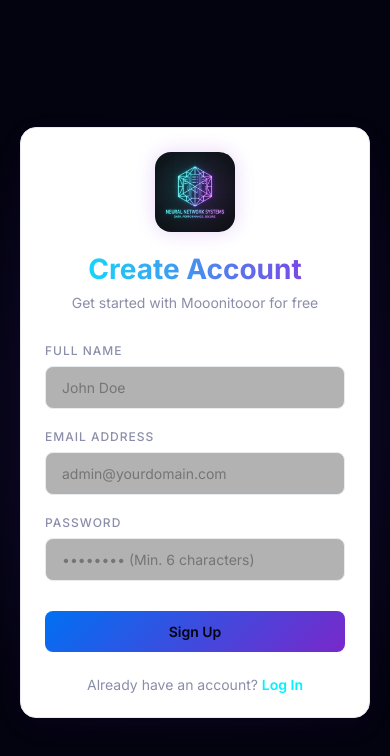
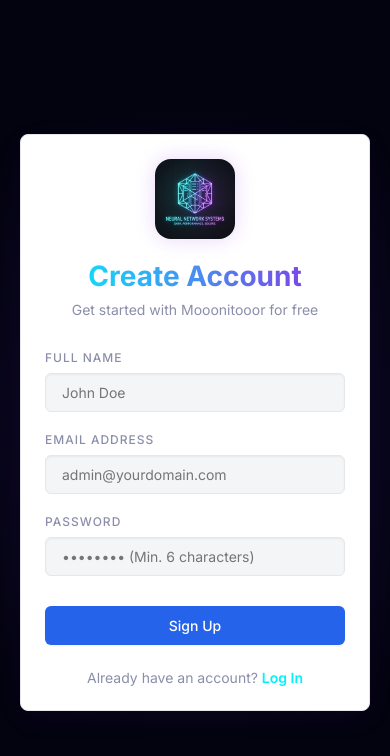
Before and after one commit to Prantho-das/monitor-baba, a Next.js app: page /signup in a window 390 px wide. Shown: the top 756 px of the page. Built offline with nearby package versions, Linux system fonts and the light colour scheme; no server answers.

Commit message:
feat: complete UI redesign, light theme fixes, responsive layout and push notification fix

```diff
--- a/src/app/globals.css
+++ b/src/app/globals.css
@@ -4,55 +4,75 @@
   --font-inter: 'Inter', sans-serif;
 
   /* Light Theme */
-  --bg-main: #f8f9fa;
+  --bg-main: #f4f5f7;
   --bg-sidebar: #ffffff;
   --bg-card: #ffffff;
-  --bg-card-hover: #f1f3f5;
-  --border-glass: #e9ecef;
-  --border-glass-hover: #dee2e6;
+  --bg-card-hover: #f9fafb;
+  --bg-muted: #f3f4f6;
+  --border-glass: #e5e7eb;
+  --border-glass-hover: #d1d5db;
 
-  --accent-cyan: #0070f3;
-  --accent-cyan-rgb: 0, 112, 243;
-  --accent-violet: #7928ca;
-  --accent-violet-rgb: 121, 40, 202;
+  --accent-cyan: #2563eb;
+  --accent-cyan-rgb: 37, 99, 235;
+  --accent-violet: #7c3aed;
+  --accent-violet-rgb: 124, 58, 237;
 
-  --color-online: #00e676;
-  --color-warning: #f5a623;
-  --color-critical: #e00;
+  --color-online: #10b981;
+  --color-warning: #f59e0b;
+  --color-critical: #ef4444;
 
-  --text-primary: #11181c;
-  --text-secondary: #687076;
-  --text-muted: #889096;
+  --text-primary: #111827;
+  --text-secondary: #4b5563;
+  --text-muted: #9ca3af;
+  --text-btn: #ffffff;
 
-  --glow-cyan: 0 4px 14px 0 rgba(0, 118, 255, 0.15);
-  --glow-violet: 0 4px 14px 0 rgba(121, 40, 202, 0.15);
-  --glow-critical: 0 4px 14px 0 rgba(224, 0, 0, 0.15);
+  --shadow-sm: 0 1px 2px 0 rgba(0, 0, 0, 0.05);
+  --shadow-md: 0 4px 6px -1px rgba(0, 0, 0, 0.1), 0 2px 4px -1px rgba(0, 0, 0, 0.06);
+  --shadow-hover: 0 10px 15px -3px rgba(0, 0, 0, 0.1), 0 4px 6px -2px rgba(0, 0, 0, 0.05);
+
+  /* Terminal Colors */
+  --bg-terminal: #1e1e1e;
+  --bg-terminal-header: #2d2d2d;
+  --text-terminal-success: #10b981;
+  --text-terminal-error: #ef4444;
+  --text-terminal-warn: #f59e0b;
+  --text-terminal-body: #d1d5db;
 }
 
 [data-theme='dark'] {
-  --bg-main: #03030f;
-  --bg-sidebar: #060617;
-  --bg-card: rgba(255, 255, 255, 0.03);
-  --bg-card-hover: rgba(255, 255, 255, 0.06);
-  --border-glass: rgba(255, 255, 255, 0.05);
-  --border-glass-hover: rgba(255, 255, 255, 0.12);
+  --bg-main: #0b0f19;
+  --bg-sidebar: #111827;
+  --bg-card: #1f2937;
+  --bg-card-hover: #374151;
+  --bg-muted: #111827;
+  --border-glass: #374151;
+  --border-glass-hover: #4b5563;
 
-  --accent-cyan: #00f2fe;
-  --accent-cyan-rgb: 0, 242, 254;
-  --accent-violet: #8e2de2;
-  --accent-violet-rgb: 142, 45, 226;
+  --accent-cyan: #3b82f6;
+  --accent-cyan-rgb: 59, 130, 246;
+  --accent-violet: #8b5cf6;
+  --accent-violet-rgb: 139, 92, 246;
 
-  --color-online: #00e676;
-  --color-warning: #ffb347;
-  --color-critical: #ff4b2b;
+  --color-online: #10b981;
+  --color-warning: #fbbf24;
+  --color-critical: #ef4444;
 
-  --text-primary: #f8f9fa;
-  --text-secondary: #8b8ea9;
-  --text-muted: #53566e;
+  --text-primary: #f9fafb;
+  --text-secondary: #d1d5db;
+  --text-muted: #6b7280;
+  --text-btn: #ffffff;
 
-  --glow-cyan: 0 0 15px rgba(0, 242, 254, 0.25);
-  --glow-violet: 0 0 15px rgba(142, 45, 226, 0.25);
-  --glow-critical: 0 0 15px rgba(255, 75, 43, 0.25);
+  --shadow-sm: 0 1px 2px 0 rgba(0, 0, 0, 0.3);
+  --shadow-md: 0 4px 6px -1px rgba(0, 0, 0, 0.4);
+  --shadow-hover: 0 10px 15px -3px rgba(0, 0, 0, 0.5);
+
+  /* Terminal Colors */
+  --bg-terminal: #000000;
+  --bg-terminal-header: #111111;
+  --text-terminal-success: #34d399;
+  --text-terminal-error: #f87171;
+  --text-terminal-warn: #fbbf24;
+  --text-terminal-body: #9ca3af;
 }
 
 * {
@@ -69,6 +89,7 @@ html, body {
   overflow-x: hidden;
   scrollbar-width: thin;
   scrollbar-color: var(--border-glass) transparent;
+  transition: background-color 0.3s ease, color 0.3s ease;
 }
 
 /* Custom Scrollbar */
@@ -92,47 +113,48 @@ a {
   text-decoration: none;
 }
 
-/* Glassmorphism Styles */
+/* Professional Cards (Replacing Glassmorphism) */
 .glass-card {
   background: var(--bg-card);
-  backdrop-filter: blur(16px);
-  -webkit-backdrop-filter: blur(16px);
   border: 1px solid var(--border-glass);
-  border-radius: 16px;
+  border-radius: 8px;
   padding: 24px;
-  transition: all 0.3s cubic-bezier(0.4, 0, 0.2, 1);
+  box-shadow: var(--shadow-sm);
+  transition: all 0.2s ease-in-out;
 }
 
 .glass-card:hover {
   background: var(--bg-card-hover);
   border-color: var(--border-glass-hover);
-  transform: translateY(-2px);
+  box-shadow: var(--shadow-md);
+  transform: translateY(-1px);
 }
 
 .glass-input {
-  background: rgba(0, 0, 0, 0.3);
+  background: var(--bg-main);
   border: 1px solid var(--border-glass);
-  border-radius: 8px;
+  border-radius: 6px;
   color: var(--text-primary);
-  padding: 12px 16px;
+  padding: 10px 16px;
   font-size: 14px;
   outline: none;
   transition: all 0.2s ease;
+  box-shadow: inset 0 1px 2px rgba(0, 0, 0, 0.05);
 }
 
 .glass-input:focus {
   border-color: var(--accent-cyan);
-  box-shadow: var(--glow-cyan);
+  box-shadow: 0 0 0 3px rgba(var(--accent-cyan-rgb), 0.15);
 }
 
 /* Premium Buttons */
 .btn-primary {
-  background: linear-gradient(135deg, var(--accent-cyan), var(--accent-violet));
-  border: none;
-  border-radius: 8px;
-  color: #03030f;
-  font-weight: 600;
-  padding: 12px 24px;
+  background: var(--accent-cyan);
+  border: 1px solid transparent;
+  border-radius: 6px;
+  color: var(--text-btn);
+  font-weight: 500;
+  padding: 10px 20px;
   cursor: pointer;
   transition: all 0.2s ease;
   display: inline-flex;
@@ -140,20 +162,25 @@ a {
   justify-content: center;
   gap: 8px;
   font-size: 14px;
+  box-shadow: var(--shadow-sm);
 }
 
 .btn-primary:hover {
-  transform: translateY(-1px);
-  box-shadow: 0 0 20px rgba(0, 242, 254, 0.4);
+  background: #1d4ed8;
+  box-shadow: var(--shadow-md);
+}
+
+[data-theme='dark'] .btn-primary:hover {
+  background: #2563eb;
 }
 
 .btn-secondary {
-  background: rgba(255, 255, 255, 0.05);
+  background: var(--bg-card);
   border: 1px solid var(--border-glass);
-  border-radius: 8px;
+  border-radius: 6px;
   color: var(--text-primary);
   font-weight: 500;
-  padding: 12px 24px;
+  padding: 10px 20px;
   cursor: pointer;
   transition: all 0.2s ease;
   display: inline-flex;
@@ -161,20 +188,21 @@ a {
   justify-content: center;
   gap: 8px;
   font-size: 14px;
+  box-shadow: var(--shadow-sm);
 }
 
 .btn-secondary:hover {
-  background: rgba(255, 255, 255, 0.1);
+  background: var(--bg-muted);
   border-color: var(--border-glass-hover);
 }
 
 .btn-danger {
-  background: linear-gradient(135deg, #ff4b2b, #ff416c);
-  border: none;
-  border-radius: 8px;
+  background: var(--color-critical);
+  border: 1px solid transparent;
+  border-radius: 6px;
   color: #fff;
-  font-weight: 600;
-  padding: 12px 24px;
+  font-weight: 500;
+  padding: 10px 20px;
   cursor: pointer;
   transition: all 0.2s ease;
   display: inline-flex;
@@ -182,16 +210,21 @@ a {
   justify-content: center;
   gap: 8px;
   font-size: 14px;
+  box-shadow: var(--shadow-sm);
 }
 
 .btn-danger:hover {
-  transform: translateY(-1px);
-  box-shadow: 0 0 20px rgba(255, 75, 43, 0.4);
+  background: #dc2626;
+  box-shadow: var(--shadow-md);
+}
+
+[data-theme='dark'] .btn-danger:hover {
+  background: #f87171;
 }
 
 /* Animations */
 @keyframes fadeIn {
-  from { opacity: 0; transform: translateY(10px); }
+  from { opacity: 0; transform: translateY(8px); }
   to { opacity: 1; transform: translateY(0); }
 }
 
@@ -209,13 +242,13 @@ a {
 
 .pulse-indicator.online {
   background-color: var(--color-online);
-  box-shadow: 0 0 8px var(--color-online);
+  box-shadow: 0 0 6px var(--color-online);
   animation: pulse-glow 2s infinite ease-in-out;
 }
 
 .pulse-indicator.warning {
   background-color: var(--color-warning);
-  box-shadow: 0 0 8px var(--color-warning);
+  box-shadow: 0 0 6px var(--color-warning);
   animation: pulse-glow 2s infinite ease-in-out;
 }
 
@@ -226,14 +259,14 @@ a {
 /* Layout Utilities */
 .dashboard-grid {
   display: grid;
-  grid-template-columns: repeat(auto-fit, minmax(280px, 1fr));
-  gap: 24px;
+  grid-template-columns: repeat(auto-fill, minmax(300px, 1fr));
+  gap: 20px;
   margin-bottom: 24px;
 }
 
 .page-container {
-  padding: 40px;
-  animation: fadeIn 0.4s ease-out;
+  padding: 32px;
+  animation: fadeIn 0.3s ease-out;
   max-width: 1400px;
   margin: 0 auto;
   width: 100%;
@@ -241,7 +274,10 @@ a {
 
 @media (max-width: 768px) {
   .page-container {
-    padding: 20px;
+    padding: 16px;
+  }
+  .dashboard-grid {
+    grid-template-columns: 1fr;
   }
 }
 
@@ -251,30 +287,27 @@ a {
   align-items: center;
   gap: 6px;
   padding: 4px 10px;
-  border-radius: 12px;
-  font-size: 10px;
-  font-weight: 700;
+  border-radius: 4px;
+  font-size: 11px;
+  font-weight: 600;
   text-transform: uppercase;
-  background: rgba(255, 255, 255, 0.05);
+  background: var(--bg-muted);
   border: 1px solid var(--border-glass);
   color: var(--text-secondary);
   transition: all 0.2s;
 }
 
 .service-badge.active {
-  background: rgba(0, 255, 128, 0.1);
-  border-color: rgba(0, 255, 128, 0.3);
-  color: #00ff80;
-  box-shadow: 0 0 10px rgba(0, 255, 128, 0.1);
+  background: rgba(var(--accent-cyan-rgb), 0.1);
+  border-color: rgba(var(--accent-cyan-rgb), 0.3);
+  color: var(--accent-cyan);
 }
 
 .service-badge.active .dot {
   width: 6px;
   height: 6px;
   border-radius: 50%;
-  background: #00ff80;
-  box-shadow: 0 0 8px #00ff80;
-  animation: pulse-glow 2s infinite ease-in-out;
+  background: var(--accent-cyan);
 }
 
 .service-badge.inactive .dot {
@@ -286,19 +319,19 @@ a {
 
 /* Terminal Log Viewer */
 .terminal-viewer {
-  background: #050505;
-  border: 1px solid #222;
-  border-radius: 8px;
+  background: var(--bg-terminal);
+  border: 1px solid var(--border-glass);
+  border-radius: 6px;
   padding: 16px;
-  font-family: "Courier New", Courier, monospace;
+  font-family: "SFMono-Regular", Consolas, "Liberation Mono", Menlo, Courier, monospace;
   font-size: 12px;
-  color: #00ff80;
+  color: var(--text-terminal-body);
   overflow-y: auto;
   max-height: 300px;
-  box-shadow: inset 0 0 10px rgba(0,0,0,0.8);
+  box-shadow: inset 0 1px 3px rgba(0,0,0,0.1);
   white-space: pre-wrap;
   word-break: break-all;
-  line-height: 1.4;
+  line-height: 1.5;
 }
 
 .terminal-header {
@@ -306,10 +339,10 @@ a {
   justify-content: space-between;
   align-items: center;
   padding: 8px 16px;
-  background: #111;
-  border-bottom: 1px solid #333;
-  border-radius: 8px 8px 0 0;
-  color: #aaa;
-  font-family: monospace;
+  background: var(--bg-terminal-header);
+  border-bottom: 1px solid var(--border-glass);
+  border-radius: 6px 6px 0 0;
+  color: var(--text-muted);
+  font-family: "SFMono-Regular", Consolas, "Liberation Mono", Menlo, monospace;
   font-size: 12px;
 }
--- a/src/components/ServerCard.tsx
+++ b/src/components/ServerCard.tsx
@@ -209,7 +209,7 @@ const styles = {
     display: 'flex',
     justifyContent: 'space-between',
     fontSize: '11px',
-    background: 'rgba(0,0,0,0.1)',
+    background: 'var(--bg-muted)',
     borderRadius: '4px',
     padding: '8px 12px',
   },
```
Also changed, not shown: src/app/(dashboard)/servers/[id]/page.tsx (+15 -13 lines), src/app/(dashboard)/settings/page.tsx (+9 -2 lines), src/components/TopBar.tsx (+4 -5 lines), 1 other file (tests, documents, lock files or other folders).
